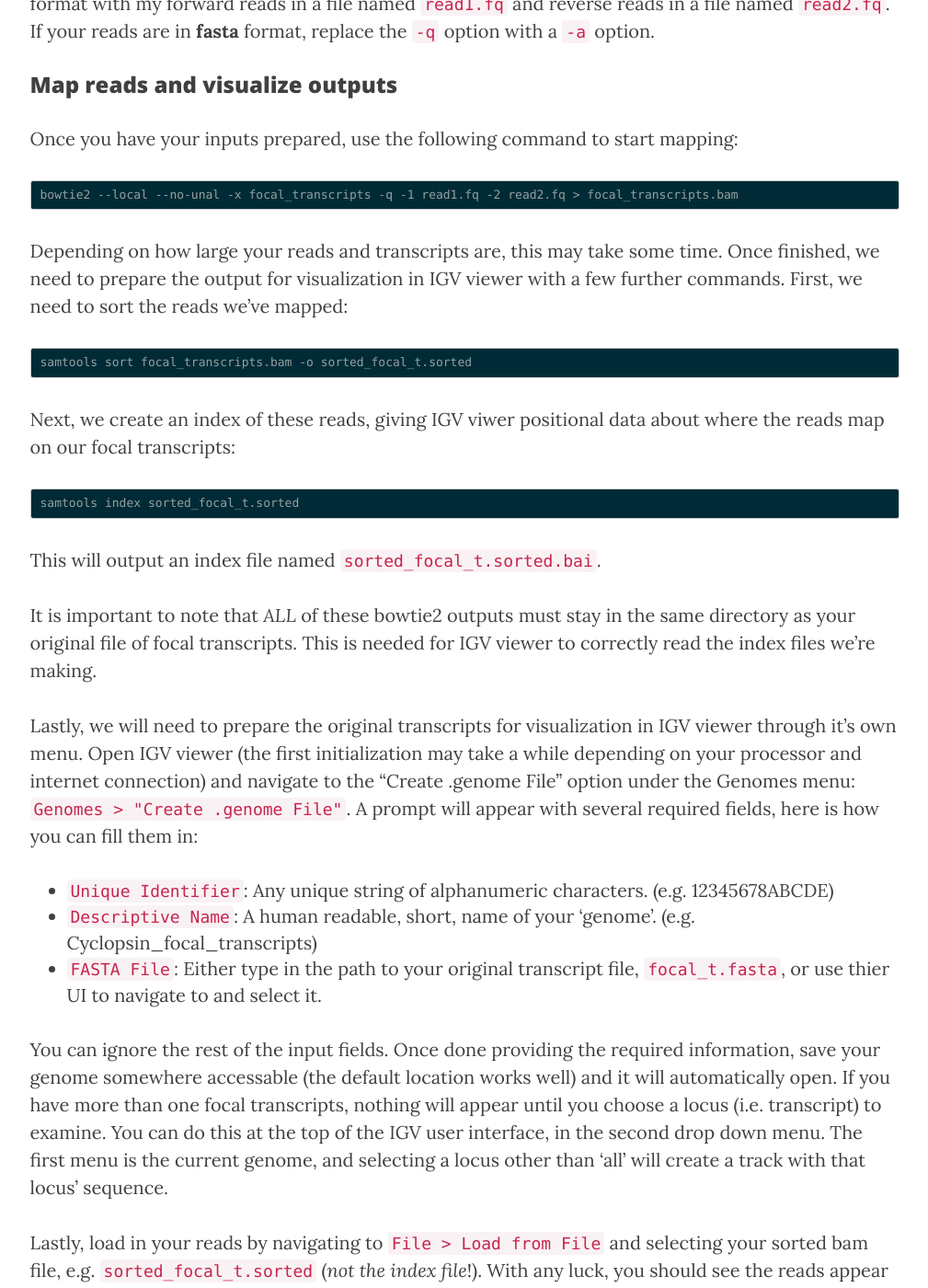
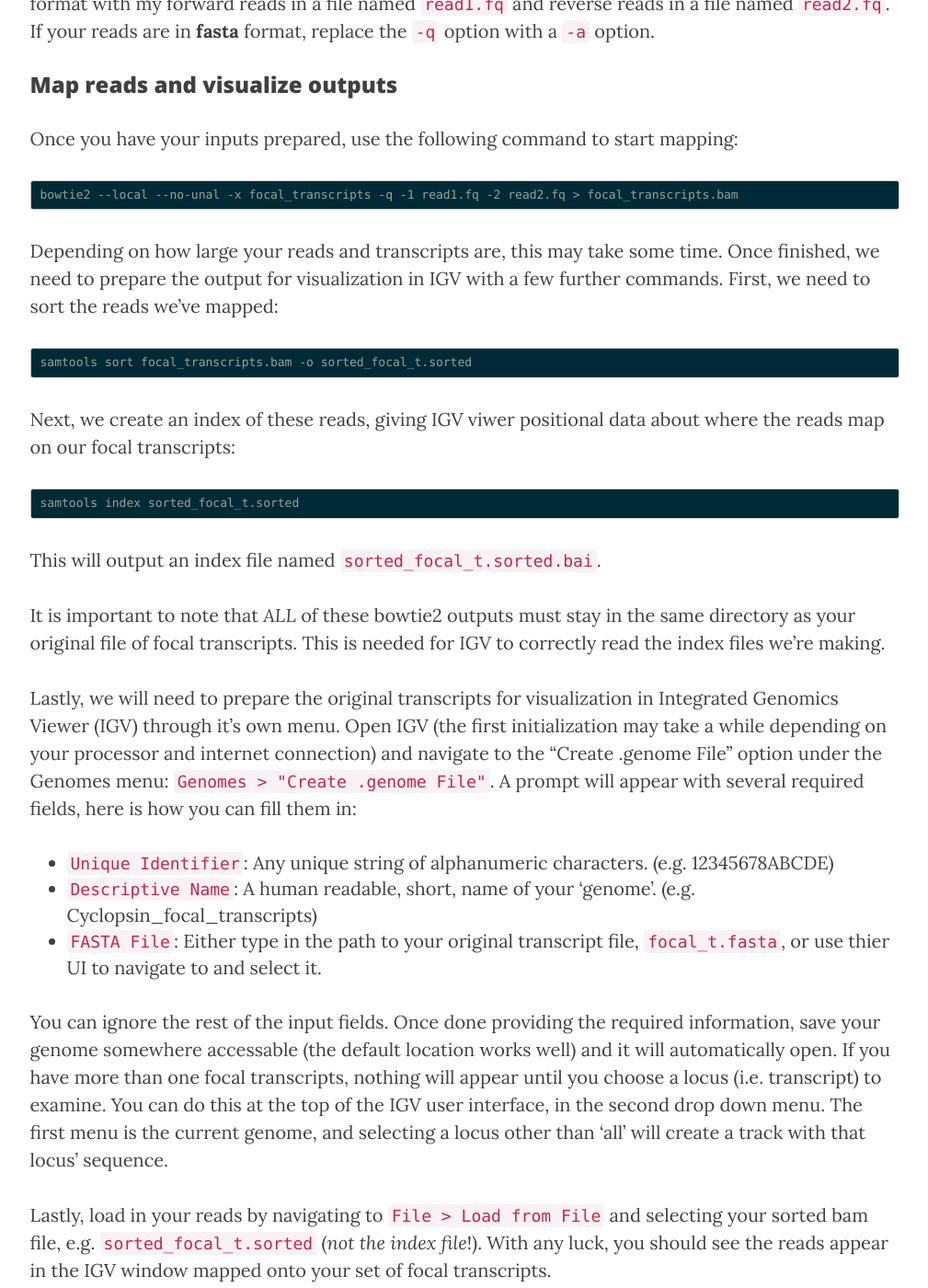
Before and after one commit to A-Swafford/a-swafford.github.io, a Jekyll site: the page built from _posts/2017-03-02-Read_2_transcripts.markdown, in a window 1280 px wide and 1400 px high, scrolled down 1057 px. Shown: the whole window at 92% size, without its empty margins (135-1144 px from the left). Built offline with Jekyll 4.4.1, drawn with Linux system fonts in a browser that asks for light colours; nearby versions of some CDN libraries; comment, search, counter and statistics services are not loaded; some of the changed text lies outside the part shown.

Commit message:
Post on reads to transcript mapping (edits)

````diff
--- a/_posts/2017-03-02-Read_2_transcripts.markdown
+++ b/_posts/2017-03-02-Read_2_transcripts.markdown
@@ -12,7 +12,7 @@
 ## Programs & Tools needed
 * [Bowtie2 v2.3.0](https://sourceforge.net/projects/bowtie-bio/files/bowtie2/2.3.0/)
 * [Samtools v1.3.1](http://www.htslib.org/download/)
-* [IGV viewer v2.3](http://software.broadinstitute.org/software/igv/)
+* [Integrated Genomics Viewer (IGV) v2.3](http://software.broadinstitute.org/software/igv/)
 
 ## How to map reads back to the transcripts
 ### Prepare input files
@@ -30,7 +30,7 @@
 ```
 bowtie2 --local --no-unal -x focal_transcripts -q -1 read1.fq -2 read2.fq > focal_transcripts.bam
 ```
-Depending on how large your reads and transcripts are, this may take some time.  Once finished, we need to prepare the output for visualization in IGV viewer with a few further commands.  First, we need to sort the reads we've mapped:
+Depending on how large your reads and transcripts are, this may take some time.  Once finished, we need to prepare the output for visualization in IGV with a few further commands.  First, we need to sort the reads we've mapped:
 ```
 samtools sort focal_transcripts.bam -o sorted_focal_t.sorted
 ```
@@ -40,15 +40,15 @@
 ```
 This will output an index file named `sorted_focal_t.sorted.bai`.
 
-It is important to note that *ALL* of these bowtie2 outputs must stay in the same directory as your original file of focal transcripts. This is needed for IGV viewer to correctly read the index files we're making.
+It is important to note that *ALL* of these bowtie2 outputs must stay in the same directory as your original file of focal transcripts. This is needed for IGV to correctly read the index files we're making.
 
-Lastly, we will need to prepare the original transcripts for visualization in IGV viewer through it's own menu.  Open IGV viewer (the first initialization may take a while depending on your processor and internet connection) and navigate to the "Create .genome File" option under the Genomes menu: `Genomes > "Create .genome File"`.  A prompt will appear with several required fields, here is how you can fill them in:
+Lastly, we will need to prepare the original transcripts for visualization in Integrated Genomics Viewer (IGV) through it's own menu.  Open IGV (the first initialization may take a while depending on your processor and internet connection) and navigate to the "Create .genome File" option under the Genomes menu: `Genomes > "Create .genome File"`.  A prompt will appear with several required fields, here is how you can fill them in:
 * `Unique Identifier`: Any unique string of alphanumeric characters. (e.g. 12345678ABCDE)
 * `Descriptive Name`: A human readable, short, name of your 'genome'. (e.g. Cyclopsin_focal_transcripts)
 * `FASTA File`: Either type in the path to your original transcript file, `focal_t.fasta`, or use thier UI to navigate to and select it.
 
 You can ignore the rest of the input fields.  Once done providing the required information, save your genome somewhere accessable (the default location works well) and it will automatically open.  If you have more than one focal transcripts, nothing will appear until you choose a locus (i.e. transcript) to examine.  You can do this at the top of the IGV user interface, in the second drop down menu.  The first menu is the current genome, and selecting a locus other than 'all' will create a track with that locus' sequence.
 
-Lastly, load in your reads by navigating to `File > Load from File` and selecting your sorted bam file, e.g. `sorted_focal_t.sorted` (*not the index file*!).  With any luck, you should see the reads appear in the IGV viewer window mapped onto your set of focal transcripts.
+Lastly, load in your reads by navigating to `File > Load from File` and selecting your sorted bam file, e.g. `sorted_focal_t.sorted` (*not the index file*!).  With any luck, you should see the reads appear in the IGV window mapped onto your set of focal transcripts.
 
 If this does not work, ensure all your bowtie2 outputs are in the same folder, and that you have actually selected the sorted bam file, and not an index file.
````
